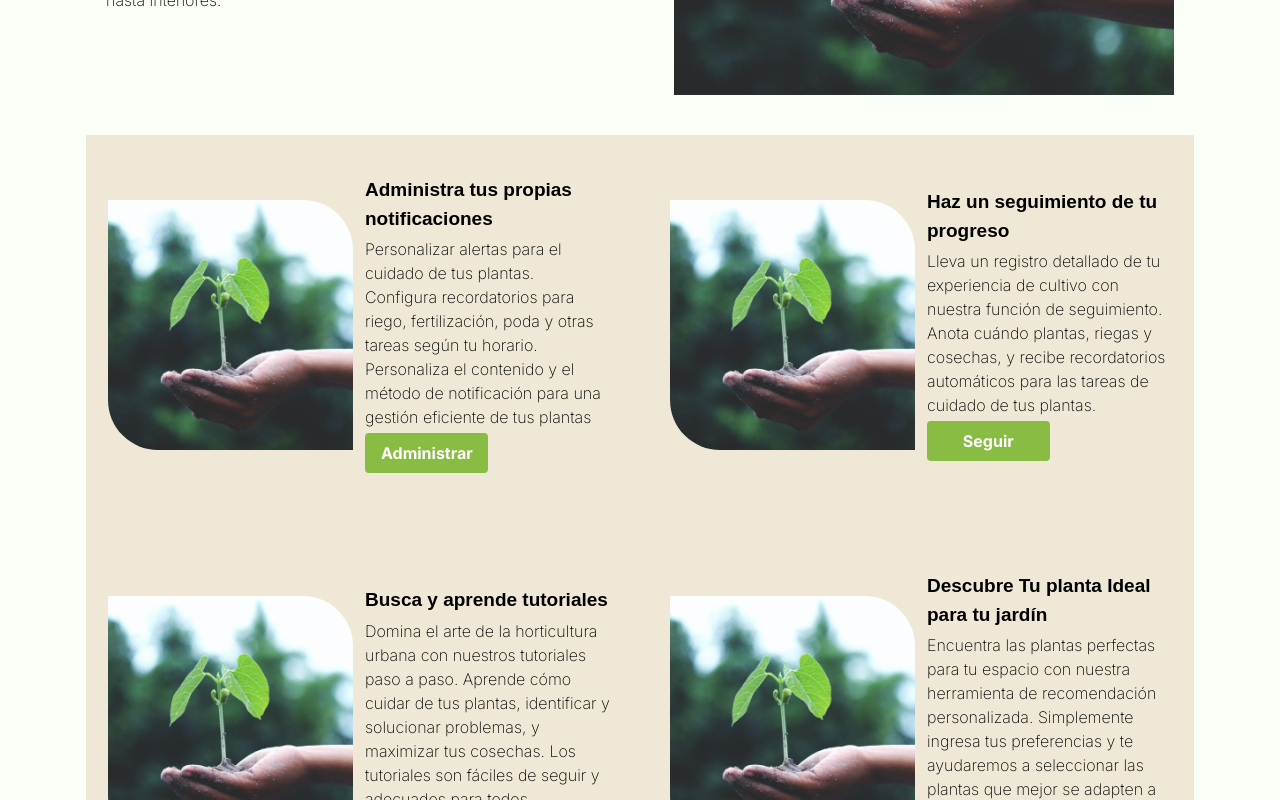
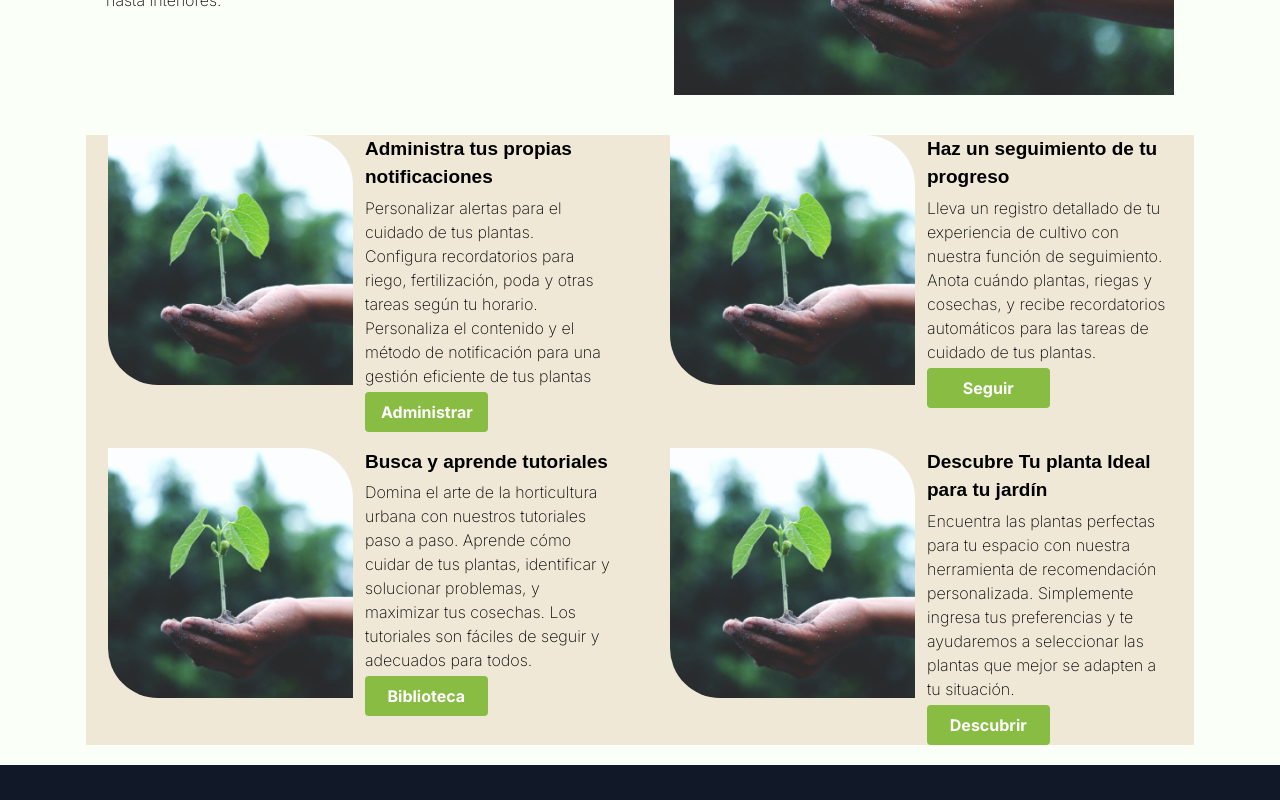
Before and after one commit to germin-ar/GerminarFrontend, a Next.js app: page / in a window 1280 px wide. Shown: the part 860-1660 px from the top of the page. Built offline with nearby package versions, Linux system fonts and the light colour scheme; a web font is replaced by a local one.

Commit message:
fix centrado cards

```diff
--- a/src/app/home.module.css
+++ b/src/app/home.module.css
@@ -53,7 +53,7 @@
 }
 .tamanoRecomendacionCards{
     width: 92%;
-    min-height: 380px;
+
     min-width: 470px;
 
 }
--- a/src/app/page.tsx
+++ b/src/app/page.tsx
@@ -74,9 +74,8 @@ export default function Home() {
 
 
 
-            <section
-                className={`${styles.contenedorPropuesta} grid grid-cols-1 md:grid-cols-2 gap-4 justify-items-center`}>
-                <div className={`${styles.tamanoRecomendacionCards} flex justify-center items-center gap-3`}>
+            <section className={`${styles.contenedorPropuesta} grid grid-cols-1 md:grid-cols-2 gap-4 justify-items-center`}>
+                <div className={`${styles.tamanoRecomendacionCards} flex justify-center  gap-3`}>
                     <div className="flex-1">
                         <Image className={`${styles.imagenes}`} src="/ecosistema.jpg" alt="Ecosistema" width="200"
                                height="200"/>
@@ -94,7 +93,7 @@ export default function Home() {
                         </div>
                     </div>
                 </div>
-                <div className={`${styles.tamanoRecomendacionCards} flex justify-center items-center gap-3`}>
+                <div className={`${styles.tamanoRecomendacionCards} flex justify-center  gap-3`}>
                     <div className="flex-1">
                         <Image className={`${styles.imagenes}`} src="/ecosistema.jpg" alt="Ecosistema" width="200"
                                height="200"/>
@@ -113,7 +112,7 @@ export default function Home() {
                         </div>
                     </div>
                 </div>
-                <div className={`${styles.tamanoRecomendacionCards} flex justify-center items-center gap-3`}>
+                <div className={`${styles.tamanoRecomendacionCards} flex justify-center  gap-3`}>
                     <div className="flex-1">
                         <Image className={`${styles.imagenes}`} src="/ecosistema.jpg" alt="Ecosistema" width="200"
                                height="200"/>
@@ -131,7 +130,7 @@ export default function Home() {
                         </div>
                     </div>
                 </div>
-                <div className={`${styles.tamanoRecomendacionCards} flex justify-center items-center gap-3`}>
+                <div className={`${styles.tamanoRecomendacionCards} flex justify-center  gap-3`}>
                     <div className={`${styles} flex-1`}>
                         <Image className={`${styles.imagenes}`} src="/ecosistema.jpg" alt="Ecosistema" width="200"
                                height="200"/>
```
